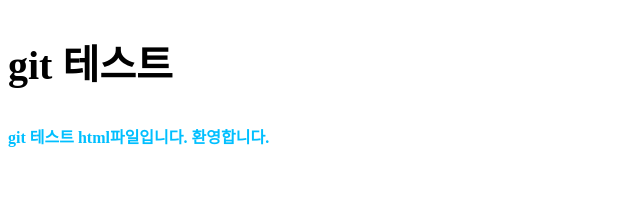
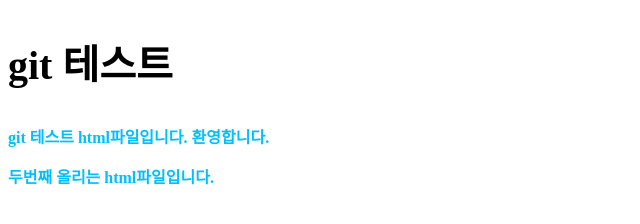
Before and after one commit to hay31/test, a plain HTML site: page index.html in a window 1280 px wide. Shown: the whole page, without its empty margins (0-640 px from the left). Drawn offline with Linux system fonts and the light colour scheme.

Commit message:
README.md , index.html 수정

```diff
--- a/index.html
+++ b/index.html
@@ -9,5 +9,6 @@
 <body>
     <h2>git 테스트</h2>
     <p>git 테스트 html파일입니다. 환영합니다.</p>
+    <p>두번째 올리는 html파일입니다.</p>
 </body>
 </html>
```
Also changed, not shown: 1 other file.
